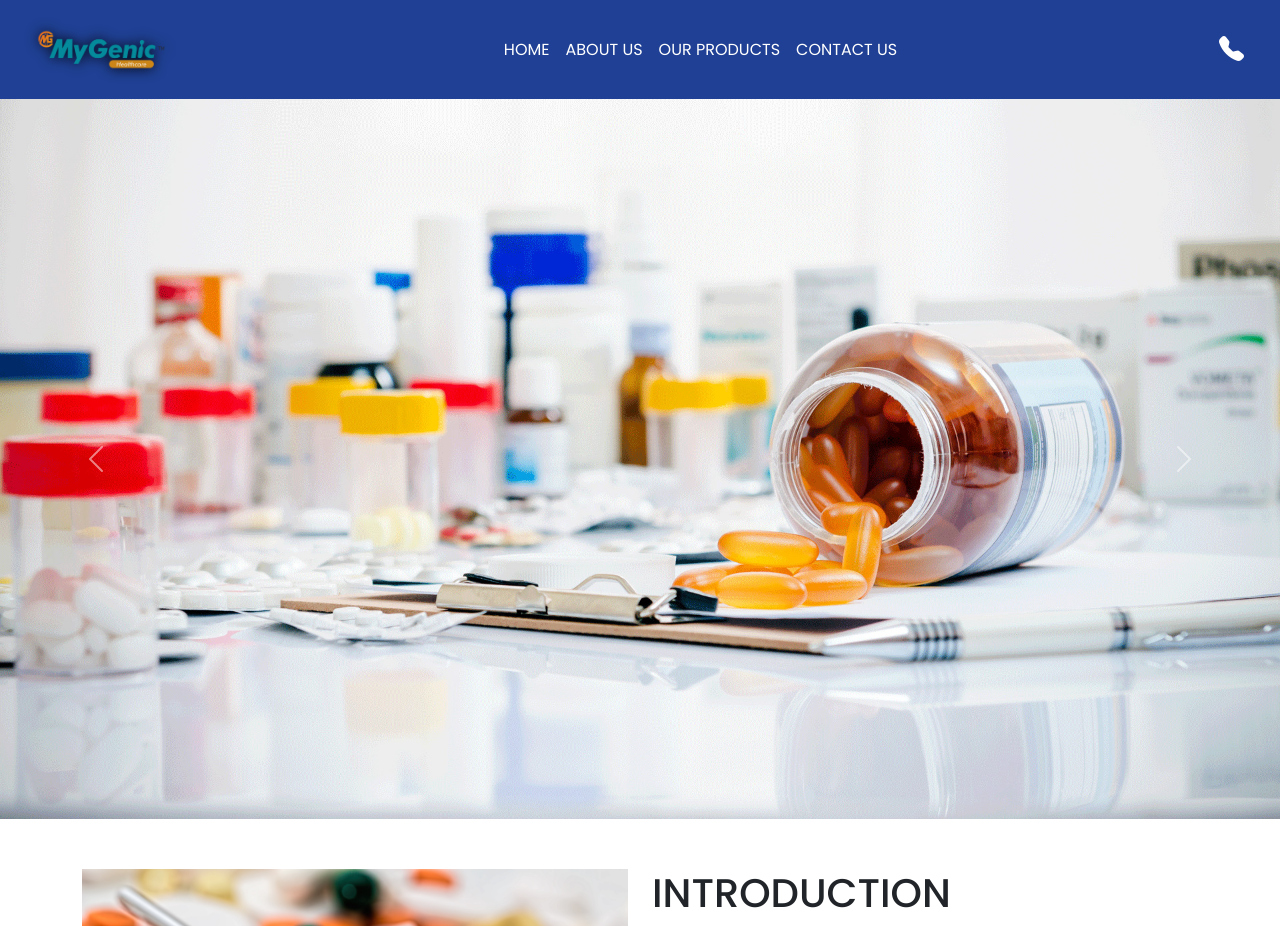
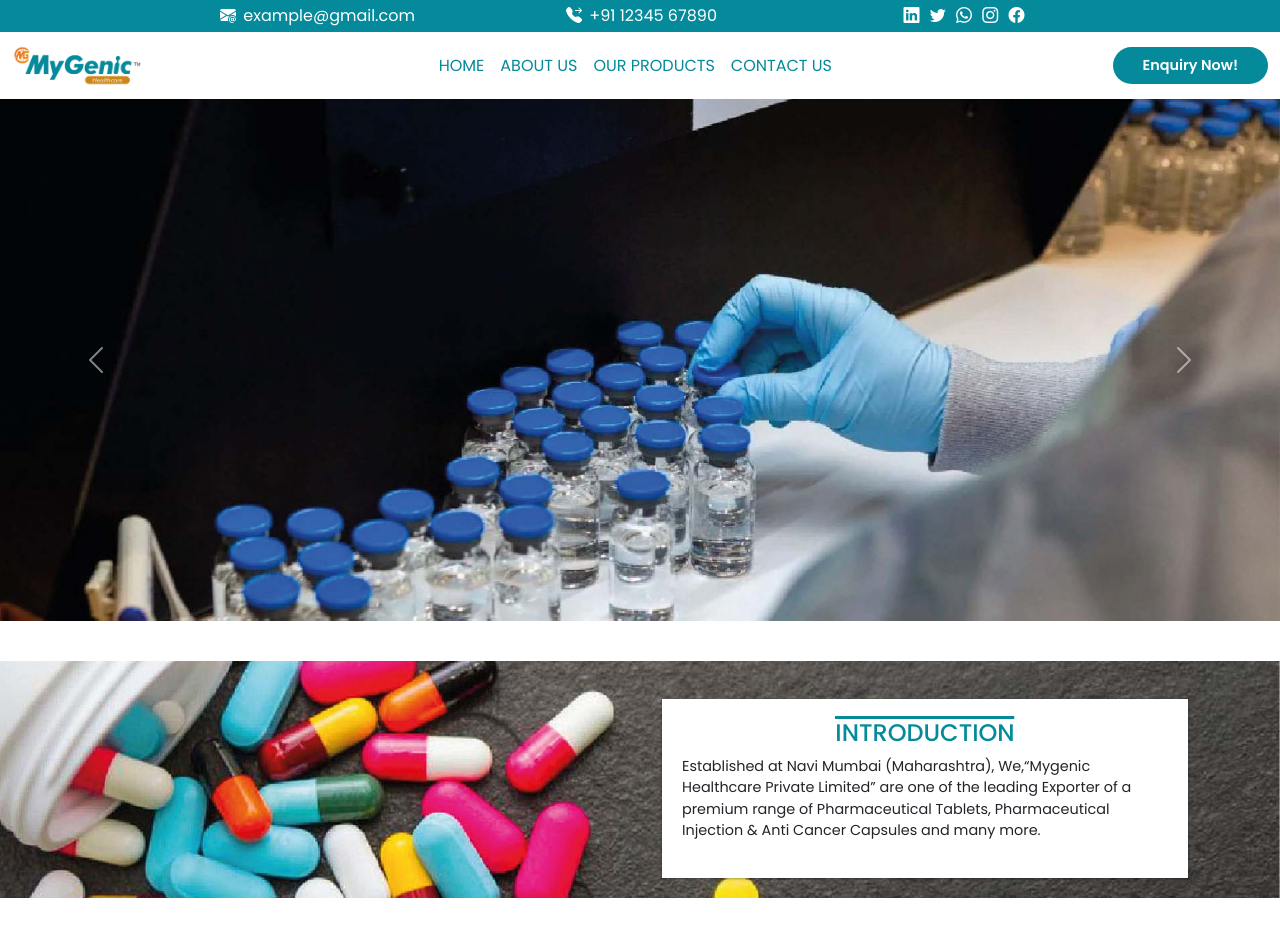
Before and after one commit to SiddhantCM3/mygenic, a PHP site: page / in a window 1280 px wide. Shown: the top 926 px of the page. Run offline with PHP 8.4, Linux system fonts and the light colour scheme; style sheets or scripts are compiled from the project's sources.

Commit message:
color theme changed and effects added in home page

```diff
--- a/about.php
+++ b/about.php
@@ -13,7 +13,7 @@
 <!-------------------------company-album---------------------------------------->
         <section id="about-company">
             <div class="container">
-                <h2 class="text-center" data-aos="zoom-in" data-aos-delay="200">COMPANY ALBUM</h2>
+                <h2 class="text-center main-heading" data-aos="zoom-in" data-aos-delay="200"><span>COMPANY ALBUM</span></h2>
                 <!-- <div class="content-slider"> -->
                     <div class="slider">
                         <div class="mask">
--- a/assets/css/style.css
+++ b/assets/css/style.css
@@ -1,5 +1,3 @@
-@import url("https://cdn.jsdelivr.net/npm/bootstrap-icons@1.10.3/font/bootstrap-icons.css");
-
 /* Google Font */
 @import url('https://fonts.googleapis.com/css2?family=Karla:ital,wght@1,500&family=Poppins:wght@300;400;500;600&display=swap');
 
@@ -13,8 +11,8 @@ body{
   overflow-x: hidden;
 }
 :root{
-    --primary: #1f4094;
-    --primary-dark: #183375;
+    --primary: #048a9a;
+    --primary-dark: #046e7a;
     --secondary: #cc8517;
 }
 section{
@@ -27,13 +25,19 @@ a{
 }
 a:hover{
     opacity: 0.9;
+    color: white;
 }
 h1,h3{
     text-align: left;
     text-transform: uppercase;
+    word-wrap: break-word;
+    font-size: 24px;
+    color: var(--primary);
 }
 h2{
     text-transform: capitalize;
+    font-size: 24px;
+    color: var(--primary);
 }
 
 .fl{
@@ -51,26 +55,113 @@ h2{
     border-radius: 100px;
     border:none;
     color: white;
-    font-size: 14px;
+    font-size: 0.9em;
     font-weight: bold;
 }
+.btn:link,.btn:visited{
+  text-decoration: none;
+  text-transform:uppercase;
+  position:relative;
+  top:0;
+  left:0;
+  padding:20px 40px;
+  border-radius:100px;
+  display:inline-block;
+  transition: all .5s;
+}
 .btn:hover{
-    background-color: var(--primary-dark);
-    color: white;
+  box-shadow:0px 10px 10px rgba(0,0,0,0.2);
+  transform : translateY(-3px);
+  animation:comeFromBottom 1s ease-out .8s;
+  color: white;
+}
+.btn-bottom-animation-1{
+  animation:comeFromBottom 1s ease-out .8s;
 }
 p, h5{
   word-break:break-word;
+  font-size: 0.9em;
 }
 /* Header */
-
-nav i{
-    color: white;
-    font-size: 25px;
+.top-header{
+  background-color: var(--primary);
 }
-.navbar{
-  background-color:var(--primary);
+.top-header ul li{
+  padding-left: 5px;
+  padding-right: 5px;
+}
+.top-header i{
+  padding: 3px;
+}
+.top-header a:hover{
+  color: black;
 }
 
+.navbar{
+  background-color:#fff;
+}
+.nav-item a:hover{
+  color: var(--primary);
+}
+.underline{
+  position: relative;
+}
+.underline::before{
+  content: '';
+  position: absolute;
+  bottom: 0;
+  right: 0;
+  width: 0;
+  height: 2px;
+  background-color: var(--secondary);
+  transition: width 0.6s cubic-bezier(0.25, 1, 0.5, 1);
+}
+
+@media (hover: hover) and (pointer: fine) {
+  .underline:hover::before{
+    left: 0;
+    right: auto;
+    width: 100%;
+  }
+}
+/* Introduction */
+#introduction .intro-text{
+  background: white;
+  margin: 10px;
+  margin-top: 5%;
+  max-width: 100%;
+  padding: 20px;
+  box-shadow: 0 1px 3px rgba(0,0,0,0.12), 0 1px 2px rgba(0,0,0,0.24);
+  transition: all 0.3s cubic-bezier(.25,.8,.25,1);
+}
+#introduction .intro-text:hover{
+  border-top-left-radius: 10px;
+  border-bottom-left-radius: 10px;
+  animation-name: example;
+  animation-duration: 0.25s;
+  border-left: 8px solid var(--primary);
+  box-shadow: 0 14px 28px rgba(0,0,0,0.25), 0 10px 10px rgba(0,0,0,0.22);
+}
+@keyframes example {
+  0%   {border-left: 2px solid #ffffff;}
+  25%  {border-left: 3px solid #ffe6e6;}
+  50%  {border-left: 4px solid #1f4094;}
+  100% {border-left: 5px solid #183375;}
+}
+.main-heading span{
+  transform: translate(-50%,-50%);
+  background-image: linear-gradient(#048a9a, #048a9a);
+  background-size: 100% 3px;
+  background-repeat: no-repeat;
+  background-position: 100% 0%;
+   transition: background-size .7s, background-position .5s ease-in-out;
+}
+.main-heading span:hover{
+  background-size: 100% 100%;
+  background-position: 0% 100%;
+  transition: background-position .7s, background-size .5s ease-in-out;
+  color: white;
+}
 /* Product Page */
 #product .list-heading{
     background-color: var(--primary);
@@ -89,7 +180,12 @@ nav i{
     border-width: 1px;
     border-radius: 0px;
 }
-
+#product .card .item:nth-child(odd){
+  background: #f0f0f0;
+}
+#product .card .item:nth-child(even){
+  background: #ffffff;
+}
 /*About us*/
 #ourproducts .list-heading{
     background-color: var(--primary);
@@ -429,6 +525,7 @@ nav i{
   }
   .product-card  div.item li{
     color: #fff;
+    font-size: 0.9em;
   }
 
 .product-card  div.item p{
--- a/carousel.php
+++ b/carousel.php
@@ -1,13 +1,16 @@
 <div id="carouselExampleControls" class="carousel slide" data-bs-ride="carousel">
   <div class="carousel-inner">
     <div class="carousel-item active">
-      <img src="assets\img\banner-1.jpg" class="d-block w-100" class="img-fluid" alt="...">
+      <img src="assets/img/corousel image banner_01.jpg" class="d-block w-100" class="img-fluid" alt="...">
     </div>
     <div class="carousel-item">
-      <img src="assets\img\banner-2.jpg" class="d-block w-100" class="img-fluid" alt="...">
+      <img src="assets/img/corousel image banner_02.jpg" class="d-block w-100" class="img-fluid" alt="...">
     </div>
     <div class="carousel-item">
-      <img src="assets\img\banner-3.jpg" class="d-block w-100" class="img-fluid" alt="...">
+      <img src="assets/img/corousel image banner_03.jpg" class="d-block w-100" class="img-fluid" alt="...">
+    </div>
+    <div class="carousel-item">
+      <img src="assets/img/corousel image banner_04.jpg" class="d-block w-100" class="img-fluid" alt="...">
     </div>
   </div>
   <button class="carousel-control-prev" type="button" data-bs-target="#carouselExampleControls" data-bs-slide="prev">
--- a/contact.php
+++ b/contact.php
@@ -52,7 +52,7 @@
                                 <div class="col-lg-12">
                                     <input type="text" name="message" class="form-control" id="exampleInputEmail1" aria-describedby="emailHelp" placeholder="Message"><br>
                                 </div>
-                                <button type="button" class="btn btn-primary btn-lg">SEND MASSAGE</button>
+                                <button type="button" class="btn btn-lg">SEND MASSAGE</button>
                             </div>
                         </div>
                     </div>
--- a/footer.php
+++ b/footer.php
@@ -18,9 +18,8 @@
               <p class="text-capitalize">Office No- 2 Plot No- 98, Sector 35 Dolphin Platinum Kamothe, Navi Mumbai, Raigarh, Raigad-410209, Maharashtra, India</p>
               <p class="text-capitalize"><a href="https://goo.gl/maps/EPZ2zYVmfmYVzYjL8"><i class="bi bi-arrow-return-right"></i> Get Directions</a></p>
               <p class="text-capitalize">Namrata Patil (Manager)</p>
-              <p class="text-capitalize">View Mobile Number</p>
-              <a href="#"><button class="btn-f">Send SMS</button></a>
-              <a href="#"><button class="btn-f">Send Email</button></a>
+              <a href="#"><button class="btn-f btn btn-bottom-animation-1">Send SMS</button></a>
+              <a href="#"><button class="btn-f btn btn-bottom-animation-1">Send Email</button></a>
             </div>
           </div>
           <div class="row pt-2">
@@ -54,7 +53,7 @@
               <textarea class="form-control" placeholder="Additional details about your requirement..." id="floatingTextarea"></textarea>
             </div>
             <div class="mb-3 text-center">
-              <button class="btn">Submit</button>
+              <button class="btn btn-white btn-animation-1">Submit</button>
             </div>
           </div>
         </div>
@@ -62,7 +61,7 @@
       <hr>
       <div class="footer-bottom">
         <p>All Rights Reserved (Terms of Use)</p>
-        <p>Developed and Managed by IndiaMART InterMESH Limited</p>
+        <p>Developed and Managed by Mygenic Healthcare Pvt Ltd</p>
       </div>
     </div>
   </div>
--- a/header.php
+++ b/header.php
@@ -26,8 +26,27 @@
   </head>
   <body>
     <header>
-        <nav class="navbar navbar-expand-lg navbar-dark p-4">
-            <div class="container-fluid logo">
+        <div class="container-fluid p-1 top-header">
+            <div class="">
+                <div class="row text-center justify-content-center">
+                    <div class="col-lg-3 col-md-3 col-sm-12">
+                        <a href="#"><i class="bi bi-envelope-at-fill"></i> example@gmail.com</a>
+                    </div>
+                    <div class="col-lg-3 col-md-3 col-sm-12">
+                        <a href="#"><i class="bi bi-telephone-forward-fill"></i> +91 12345 67890</a>
+                    </div>
+                    <div class="col-lg-3 col-md-3 col-sm-12 text-white">
+                        <a href="#"><i class="bi bi-linkedin"></i></a>
+                        <a href="#"><i class="bi bi-twitter"></i></a>
+                        <a href="#"><i class="bi bi-whatsapp"></i></a>
+                        <a href="#"><i class="bi bi-instagram"></i></a>
+                        <a href="#"><i class="bi bi-facebook"></i></a>
+                    </div>
+                </div>
+            </div>
+        </div>
+        <nav class="navbar navbar-expand-lg navbar-dark">
+            <div class="container-fluid">
                 <a class="navbar-brand text-white" href="#">
                     <img src="assets/img/mygenic_logo_tm.png" alt="mygenic-logo" width="130px">
                 </a>
@@ -37,20 +56,20 @@
                 <div class="collapse navbar-collapse justify-content-center" id="navbarNavDropdown">
                     <ul class="navbar-nav text-uppercase">
                         <li class="nav-item">
-                            <a class="nav-link text-white" aria-current="page" href="index.php">Home</a>
+                            <a class="nav-link underline" aria-current="page" href="index.php" style="color:#048a9a">Home</a>
                         </li>
                         <li class="nav-item">
-                            <a class="nav-link text-white" href="about.php">About Us</a>
+                            <a class="nav-link underline" href="about.php" style="color:#048a9a">About Us</a>
                         </li>
                         <li class="nav-item">
-                            <a class="nav-link text-white" href="product.php">Our Products</a>
+                            <a class="nav-link underline" href="product.php" style="color:#048a9a">Our Products</a>
                         </li>
                         <li class="nav-item">
-                            <a class="nav-link text-white" href="contact.php">Contact Us</a>
+                            <a class="nav-link underline" href="contact.php" style="color:#048a9a">Contact Us</a>
                         </li>
                     </ul>
                 </div>
-                <a href="tel:0000000000"><i class="bi bi-telephone-fill"></i></a>
+                <button class="btn btn-white btn-animation-1"><a href="contact.php">Enquiry Now!</a></button>
             </div>
         </nav>
     </header>
--- a/index.php
+++ b/index.php
@@ -1,22 +1,24 @@
 <?php include("header.php"); ?>
 <?php include("carousel.php"); ?>
 
-<section id="introduction">
+<section id="introduction" style="background-image:url('assets/img/corousel image banner_01.jpg'); background-size:cover;">
     <div class="container">
         <div class="row">
             <div class="col-lg-6 col-md-6 col-sm-12">
-            <img src="assets/img/dummy-car.jpg" alt="" class="img-fluid" data-aos="flip-down" data-aos-delay="200">
+            <!-- <img src="assets/img/dummy-car.jpg" alt="" class="img-fluid" data-aos="flip-down" data-aos-delay="200"> -->
             </div>
-            <div class="col-lg-6 col-md-6 col-sm-12">
-                <h1 class="displat-1 heading" data-aos="zoom-in" data-aos-delay="200">Introduction</h1>
-                <p data-aos="zoom-out" data-aos-delay="200">Established at Navi Mumbai (Maharashtra), We,“Mygenic Healthcare Private Limited” are one of the leading Exporter of a premium range of Pharmaceutical Tablets, Pharmaceutical Injection & Anti Cancer Capsules and many more.</p>
+            <div class="col-lg-6 col-md-6 col-sm-12 intro-box">
+                <div class="intro-text main-heading">
+                  <h1 class="text-center" data-aos="zoom-in" data-aos-delay="200"><span>Introduction</span></h1>
+                  <p data-aos="zoom-out" data-aos-delay="200">Established at Navi Mumbai (Maharashtra), We,“Mygenic Healthcare Private Limited” are one of the leading Exporter of a premium range of Pharmaceutical Tablets, Pharmaceutical Injection & Anti Cancer Capsules and many more.</p>
+                </div>
             </div>
         </div>
     </div>
 </section>
 
-<section class="section-product-card" style="background-image:url('https://img.rawpixel.com/s3fs-private/rawpixel_images/website_content/rm373batch15-217-01.jpg?w=1200&h=1200&dpr=1&fit=clip&crop=default&fm=jpg&q=75&vib=3&con=3&usm=15&cs=srgb&bg=F4F4F3&ixlib=js-2.2.1&s=605421b998a41a0ec058e09e722d8e27'); background-size:cover;">
-   <h1 class="text-center">Our Products</h1>
+<section class="section-product-card" style="background-image:url('https://www.fundoodata.com/learning-center/wp-content/uploads/Top-10-Pharmaceutical-companies-in-Ahmedabad-F.png'); background-size:cover;">
+   <h1 class="text-center main-heading"><span>Our Products</span></h1>
    <div class="product-card">
       <input type="radio" name="position" />
       <input type="radio" name="position" />
@@ -25,6 +27,7 @@
       <input type="radio" name="position" />
       <main id="carousel">
          <div class="item">
+            <div class="slide">
             <img src="assets\img\pharmaceutical tablets.webp" alt="" class="img-fluid">
             <div>
                <p class="fl">Pharmaceutical Tablets</p>
@@ -37,8 +40,10 @@
             <div class="btn-div">
                <button class="btn" style="color:#1f4094;">View More</button>
             </div>
+            </div>
          </div>
          <div class="item">
+            <div class="sli">
             <img src="assets\img\pharmaceutical injections.webp" alt="" class="img-fluid">
             <div>
                <p class="fl">Pharmaceutical Injection</p>
@@ -51,8 +56,10 @@
             <div class="btn-div">
                <button class="btn" style="color:#cc8517;">View More</button>
             </div>
+            </div>
          </div>
          <div class="item">
+            <div class="slide">
             <img src="assets\img\anti cancer injections.webp" alt="" class="img-fluid">
             <div>
                <p class="fl">Anti Cancer Injection</p>
@@ -65,8 +72,10 @@
             <div class="btn-div">
                <button class="btn" style="color:#048a9a;">View More</button>
             </div>
+            </div>
          </div>
          <div class="item">
+            <div class="slide">
             <img src="assets\img\anti cancer capsule.webp" alt="" class="img-fluid">
             <div>
                <p class="fl">Anti Cancer Capsules</p>
@@ -79,8 +88,10 @@
             <div class="btn-div">
                <button class="btn" style="color:#2b2a29;">View More</button>
             </div>
+            </div>
          </div>
          <div class="item">
+            <div class="slide">
             <img src="assets\img\pharmaceutical tablets-2.webp" alt="" class="img-fluid">
             <div>
                <p class="fl">Pharmaceutical Tablet</p>
@@ -93,7 +104,10 @@
             <div class="btn-div">
                <button class="btn" style="color:#818181;">View More</button>
             </div>
+            </div>
          </div>
+         <a id="prev" href="#">&#8810;</a>
+         <a id="next" href="#">&#8811;</a>
       <main>
 </div>
 </section>
@@ -101,7 +115,7 @@
 <!--------------------contact-Form------------------------------------->
 <section id="contact-img">
 <div class="container">
-        <h1 class="text-center" data-aos="zoom-in" data-aos-delay="200">CONTACT US</h1>
+        <h1 class="text-center main-heading" data-aos="zoom-in" data-aos-delay="200"><span>CONTACT US</span></h1>
         <div class="row mt-5">
             <div class="col-lg-6 col-md-6 col-sm-12">
                 <h3 class="text-start mb-5" data-aos="zoom-in" data-aos-delay="200">REACH US</h3>
@@ -149,7 +163,7 @@
                                 <div class="col-lg-12">
                                     <input type="text" name="message" class="form-control" id="exampleInputEmail1" aria-describedby="emailHelp" placeholder="Message"><br>
                                 </div>
-                                <button type="button" class="btn btn-primary btn-lg">SEND MASSAGE</button>
+                                <button type="button" class="btn btn-lg">SEND MASSAGE</button>
                             </div>
                         </div>
                     </div>
@@ -159,4 +173,6 @@
     </div>
 </div>
 </section>
+
+
 <?php include("footer.php")?>
```
Also changed, not shown: assets/js/script.js (added, +49 -0 lines), product.php (+14 -16 lines), assets/img/Introduction-01.jpg (added), assets/img/Mission-01.jpg (added), assets/img/banner-1.jpg, assets/img/banner-2.jpg, assets/img/banner-3.jpg, assets/img/corousel image banner_01.jpg (added), assets/img/corousel image banner_02.jpg (added), assets/img/corousel image banner_03.jpg (added), assets/img/corousel image banner_04.jpg (added), assets/img/new item.webp (added), assets/img/vision-01.jpg (added).
